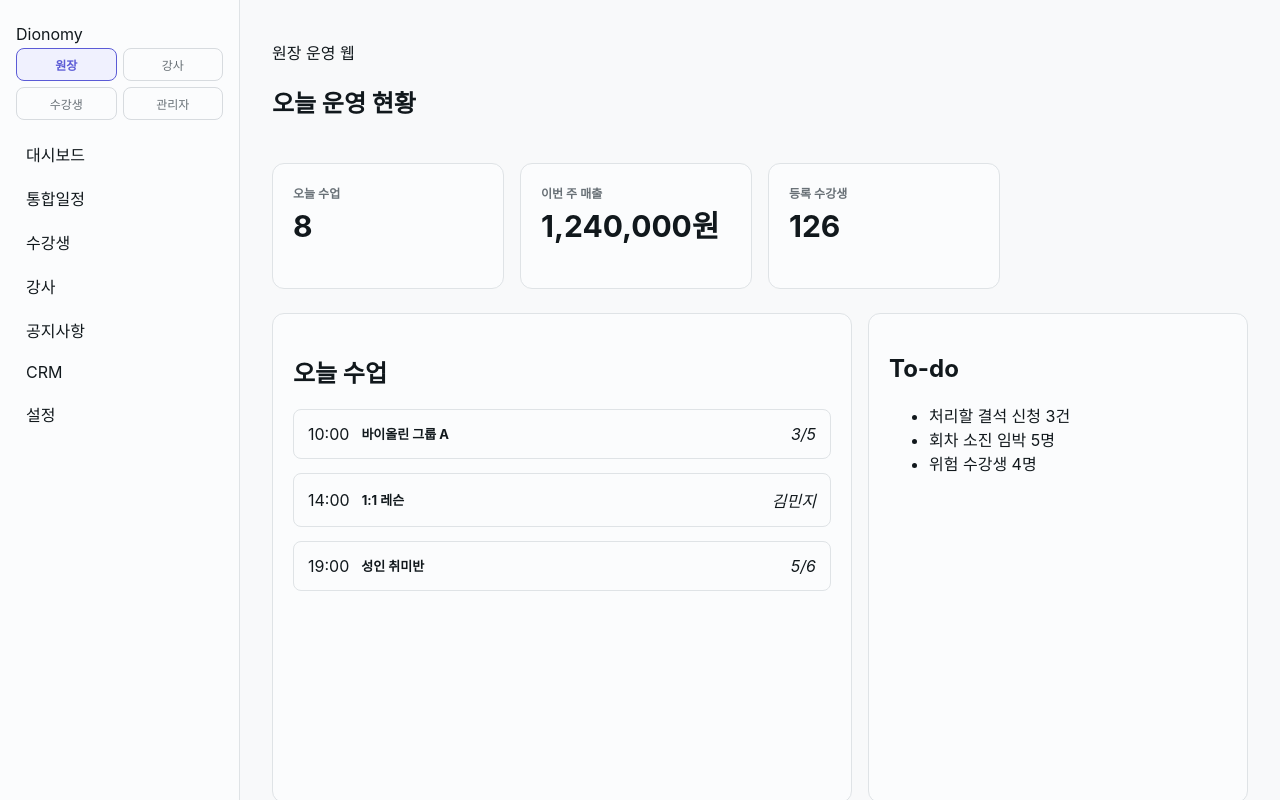
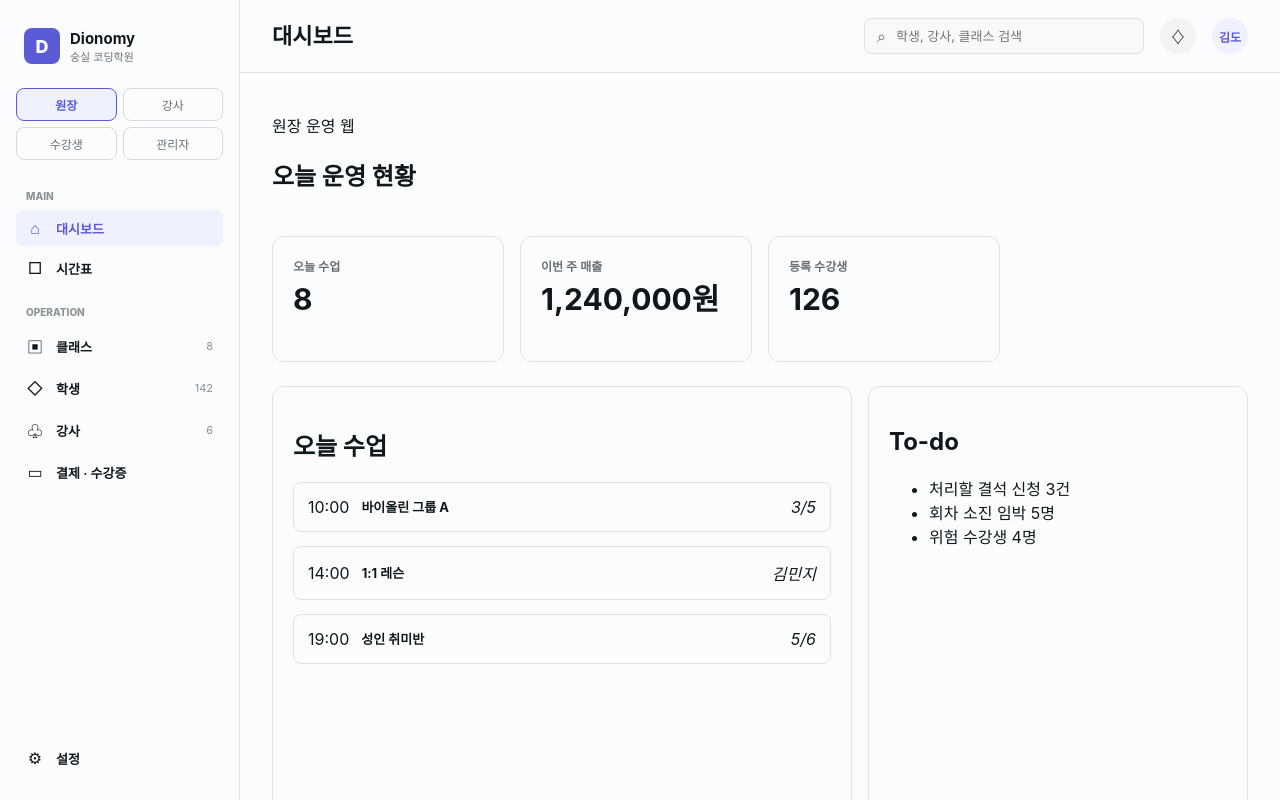
Before and after one commit to dionomy/dionomy-front, a React (Vite) app: page / in a window 1280 px wide. Shown: the top 800 px of the page. Built offline with nearby package versions, Linux system fonts and the light colour scheme.

Commit message:
Refine owner shell from Figma

```diff
--- a/src/app/App.tsx
+++ b/src/app/App.tsx
@@ -1,3 +1,4 @@
+import { useState } from 'react';
 import { MainShell } from './layouts/MainShell';
 import { useAuthStore } from '../features/auth/model/authStore';
 import { OwnerDashboardPage } from '../pages/owner/OwnerDashboardPage';
@@ -8,20 +9,17 @@ import { TeacherHomePage } from '../pages/teacher/TeacherHomePage';
 
 export function App() {
   const role = useAuthStore((state) => state.session.user.role);
+  const [ownerPage, setOwnerPage] = useState<'dashboard' | 'settings'>('dashboard');
 
   if (role === 'STUDENT') {
     return <StudentHomePage />;
   }
 
   return (
-    <MainShell>
+    <MainShell activePage={ownerPage} onNavigate={setOwnerPage}>
       {role === 'DIONOMY_ADMIN' && <AdminHomePage />}
-      {role === 'OWNER' && (
-        <>
-          <OwnerDashboardPage />
-          <OwnerSettingsPage />
-        </>
-      )}
+      {role === 'OWNER' && ownerPage === 'dashboard' && <OwnerDashboardPage />}
+      {role === 'OWNER' && ownerPage === 'settings' && <OwnerSettingsPage />}
       {role === 'TEACHER' && <TeacherHomePage />}
     </MainShell>
   );
--- a/src/app/layouts/MainShell.tsx
+++ b/src/app/layouts/MainShell.tsx
@@ -1,31 +1,90 @@
 import type { ReactNode } from 'react';
 import { RoleSwitcher } from '../../features/auth/ui/RoleSwitcher';
 
-const navigation = [
-  '대시보드',
-  '통합일정',
-  '수강생',
-  '강사',
-  '공지사항',
-  'CRM',
-  '설정',
-];
+type OwnerPage = 'dashboard' | 'settings';
 
-export function MainShell({ children }: { children: ReactNode }) {
+const mainNavigation = [
+  { key: 'dashboard', label: '대시보드', icon: '⌂' },
+  { key: 'schedule', label: '시간표', icon: '□' },
+] as const;
+
+const operationNavigation = [
+  { label: '클래스', icon: '▣', count: '8' },
+  { label: '학생', icon: '◇', count: '142' },
+  { label: '강사', icon: '♧', count: '6' },
+  { label: '결제 · 수강증', icon: '▭' },
+] as const;
+
+export function MainShell({
+  activePage = 'dashboard',
+  children,
+  onNavigate,
+}: {
+  activePage?: OwnerPage;
+  children: ReactNode;
+  onNavigate?: (page: OwnerPage) => void;
+}) {
+  const pageTitle = activePage === 'settings' ? '설정' : '대시보드';
+  const searchPlaceholder = activePage === 'settings' ? '수업명, 강사, 학생 검색' : '학생, 강사, 클래스 검색';
+
   return (
     <div className="app-shell">
       <aside className="sidebar">
-        <div className="brand">Dionomy</div>
+        <div className="brand-lockup">
+          <div className="brand-mark">D</div>
+          <div>
+            <strong>Dionomy</strong>
+            <span>숭실 코딩학원</span>
+          </div>
+        </div>
         <RoleSwitcher />
         <nav className="nav-list">
-          {navigation.map((item) => (
-            <button className="nav-item" key={item} type="button">
-              {item}
+          <p className="nav-section">MAIN</p>
+          {mainNavigation.map((item) => (
+            <button
+              className={item.key === activePage ? 'nav-item active' : 'nav-item'}
+              key={item.key}
+              onClick={() => item.key === 'dashboard' && onNavigate?.('dashboard')}
+              type="button"
+            >
+              <span>{item.icon}</span>
+              <strong>{item.label}</strong>
             </button>
           ))}
+          <p className="nav-section">OPERATION</p>
+          {operationNavigation.map((item) => (
+            <button className="nav-item" key={item.label} type="button">
+              <span>{item.icon}</span>
+              <strong>{item.label}</strong>
+              {'count' in item && <em>{item.count}</em>}
+            </button>
+          ))}
+          <div className="nav-spacer" />
+          <button
+            className={activePage === 'settings' ? 'nav-item active' : 'nav-item'}
+            onClick={() => onNavigate?.('settings')}
+            type="button"
+          >
+            <span>⚙</span>
+            <strong>설정</strong>
+          </button>
         </nav>
       </aside>
-      <main className="content">{children}</main>
+      <main className="main-area">
+        <header className="topbar">
+          <h1>{pageTitle}</h1>
+          <div className="topbar-spacer" />
+          <label className="search-box">
+            <span>⌕</span>
+            <input aria-label="검색" placeholder={searchPlaceholder} />
+          </label>
+          <button aria-label="알림" className="icon-button" type="button">
+            ♢
+          </button>
+          <div className="avatar">김도</div>
+        </header>
+        <div className="content">{children}</div>
+      </main>
     </div>
   );
 }
```
